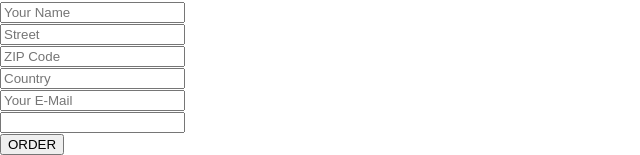
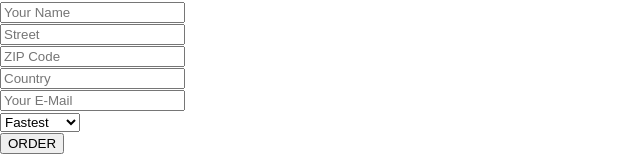
Before and after one commit to cesarfp/burguer-builder-app, a React app: page /checkout/contact-data in a window 1280 px wide. Shown: the part 1113-1268 px from the top of the page, without its empty margins (0-640 px from the left). Built offline with nearby package versions, Linux system fonts and the light colour scheme.

Commit message:
class 263

```diff
--- a/src/components/UI/Input/Input.js
+++ b/src/components/UI/Input/Input.js
@@ -19,6 +19,21 @@
 				value={props.value}
 				/>
 			break;
+		case 'select':
+			inputElement = (
+				<select
+					className={classes.InputElement}
+					value={props.value}>
+					{
+						props.elementConfig.options.map(option=>(
+							<option key={option.value} value={option.value}>
+								{option.displayValue}
+							</option>
+						))
+					}
+				</select>
+			)
+			break;
 
 		default:
 			inputElement = <input
--- a/src/containers/Checkout/ContactData/ContactData.js
+++ b/src/containers/Checkout/ContactData/ContactData.js
@@ -54,7 +54,7 @@
 					options:[
 						{value:'fastest', displayValue:'Fastest'},
 						{value:'cheapest', displayValue:'Cheapest'}
-					],
+					]
 
 				},
 				value:''
```
